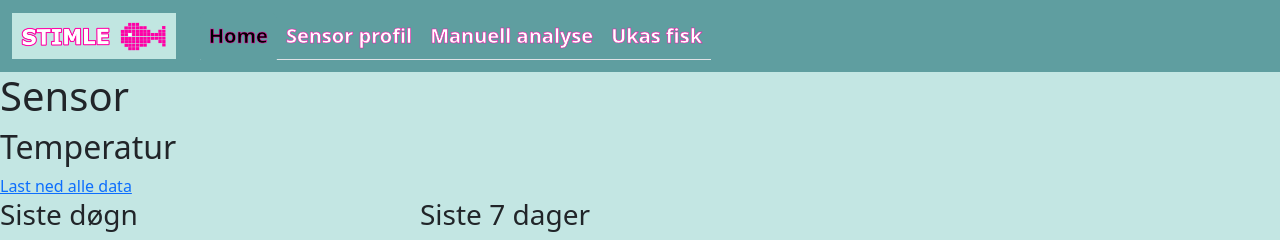
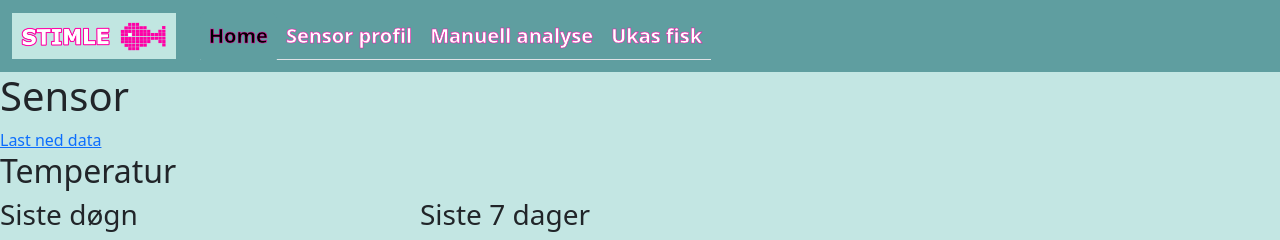
Before and after one commit to Elsys-Gruppe-1/ServerSide, a Flask app: page /sensor in a window 1280 px wide. Shown: the top 240 px of the page. Run offline with Flask 3, Linux system fonts and the light colour scheme; data comes from the database, SQL or seed files in the repository.

Commit message:
flyttet knapp

```diff
--- a/app/templates/sensor.html
+++ b/app/templates/sensor.html
@@ -8,12 +8,13 @@
 {% block content %}
 <h1>Sensor</h1>
 
+<a href="{{ url_for('sensor.download_data') }}" class="download-btn">
+    Last ned data
+</a>
+
 <!--Temperatur-->
 <h2>Temperatur</h2>
 
-<a href="{{ url_for('sensor.download_data') }}" class="download-btn">
-    Last ned alle data
-</a>
 
 <div style="display: flex; gap: 20px; margin-bottom: 50px;">
 
```
